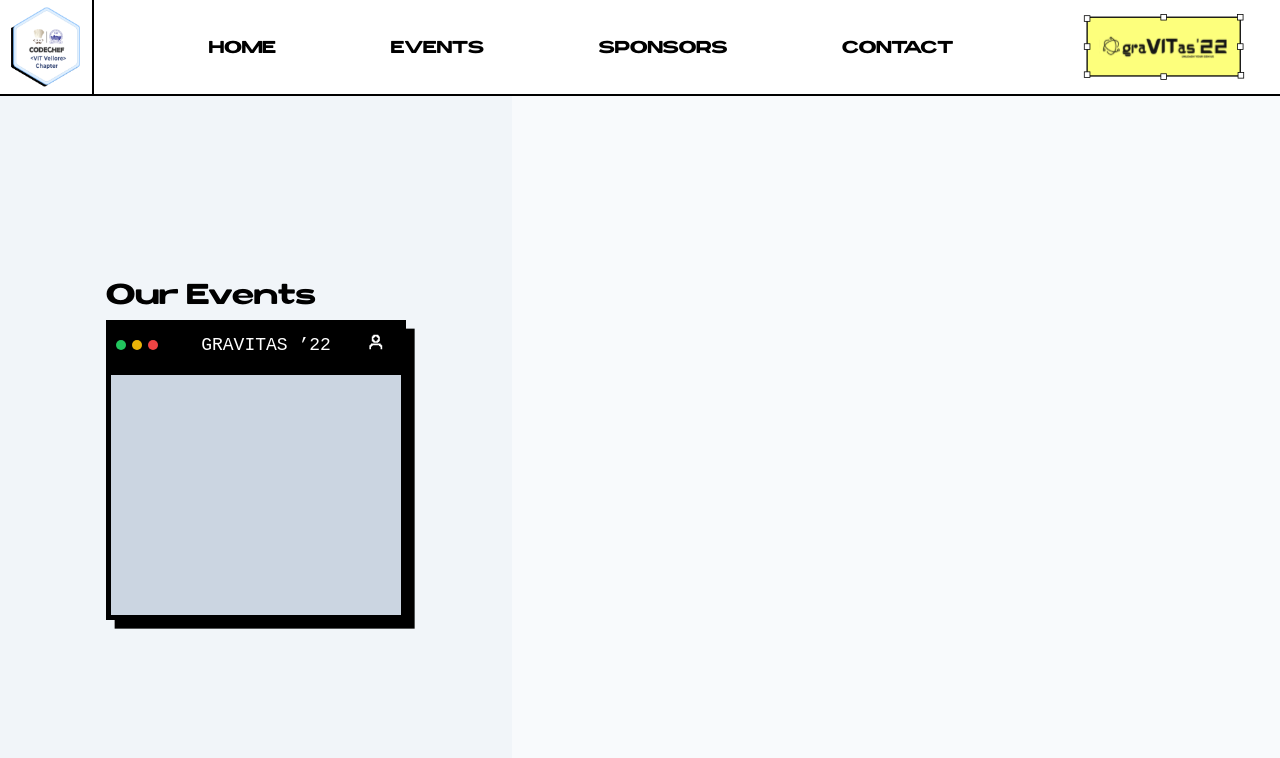
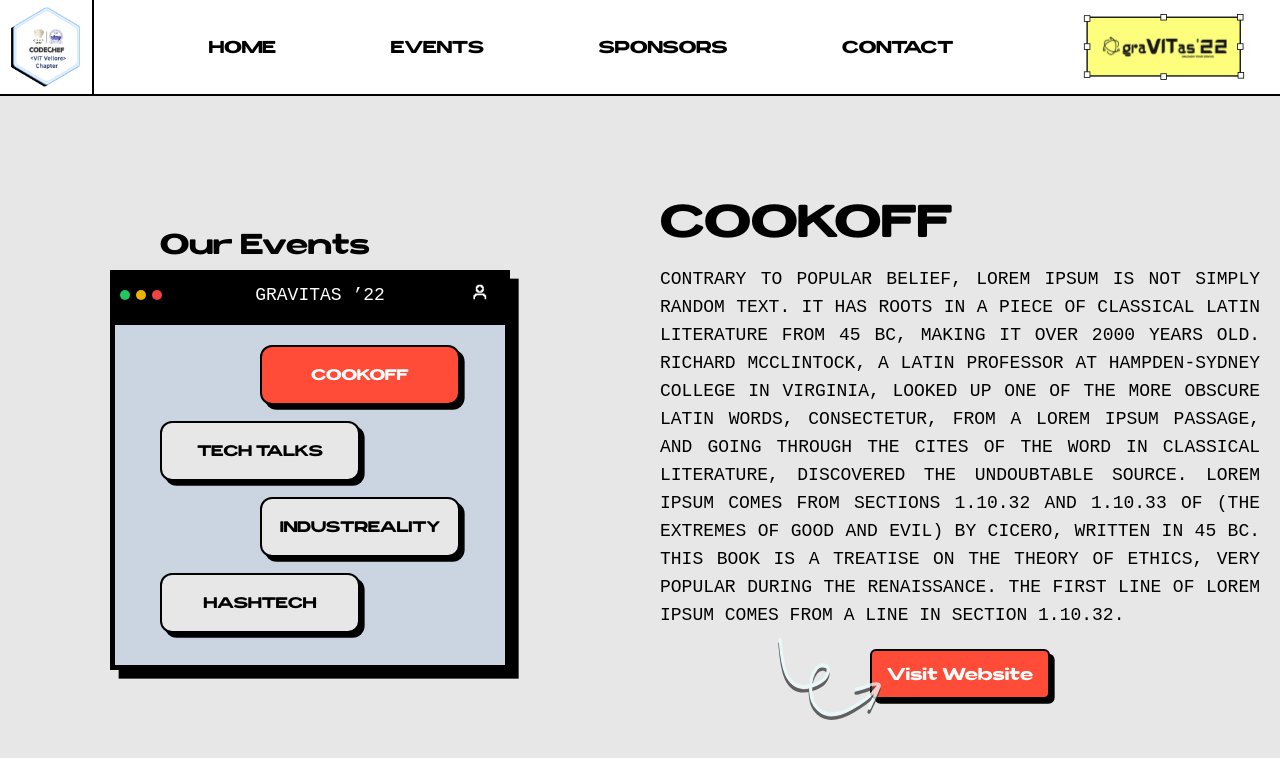
Before and after one commit to CodeChefVIT/Gravitas-22, a Next.js app: page /cookoff in a window 1280 px wide. Shown: the top 758 px of the page. Built offline with nearby package versions, Linux system fonts and the light colour scheme.

Commit message:
feat: event pages created

```diff
--- a/components/EventPage/EventPage.js
+++ b/components/EventPage/EventPage.js
@@ -1,13 +1,18 @@
 import Navbar from "../Navbar/Navbar";
 import Image from "next/image";
-function EventPage() {
+import { useRouter } from "next/router";
+import EventPageNav from "./EventPageNav";
+import pages_config from "../../pages_config.json";
+function EventPage({ event_key }) {
+  const router = useRouter();
+  const event = pages_config[event_key];
   return (
     <>
       <Navbar focus={""} changeFocus={() => {}} />
-      <div className="bg-slate-50 w-[100vw] h-[88vh] absolute bottom-0 flex">
-        <div className=" bg-slate-100 flex-[0.4] flex flex-col justify-center items-center">
+      <div className="bg-[#E7E7E7] w-[100vw] h-[88vh] absolute bottom-0 flex items-center ">
+        <div className=" flex-1  flex-col justify-center items-center hidden md:flex">
           <h1 className="font-mudclaw text-3xl w-[300px] mb-2">Our Events</h1>
-          <div className="w-[300px] h-[300px] bg-slate-300 shadowed">
+          <div className="w-[400px] h-[400px] bg-slate-300 shadowed">
             <div className="w-full h-[50px]  bg-black flex items-center justify-between ">
               <div className="flex relative w-[60px]">
                 <div
@@ -32,8 +37,36 @@ function EventPage() {
                 <Image src={"/avatar.svg"} alt="" width={20} height={20} />
               </div>
             </div>
-            <div className="border-black border-[5px] h-[250px]">
-
+            <div className="border-black border-[5px] h-[350px]">
+              <EventPageNav selected={event_key} />
+            </div>
+          </div>
+        </div>
+        <div className="w-[90%] ml-5 flex flex-col  justify-center items-center md:items-start md:w-[50%]">
+          <div className="flex flex-col">
+            <h1 className="text-xl md:text-3xl lg:text-5xl mx-5 my-5 font-mudclaw">
+              {event.title.toUpperCase()}
+            </h1>
+            <div className="md:w-fit overflow-y-scroll px-5">
+              <p className="font-plex text-justify text-sm md:text-lg uppercase max-w-[100%] md:max-w-[700px]   max-h-[50vh] ">
+                {event.text}
+              </p>
+            </div>
+            <div className="flex items-center justify-center self-center w-fit my-5 mx-5 relative">
+              <div className="absolute  translate-x-[-100%] w-[160px] h-[120px] -mr-[60px] z-10">
+                <Image src={"/squigly_arrow.svg"} alt="" layout="fill" />
+              </div>
+              <button
+                onClick={() => {
+                  router.push(event.link || "/");
+                }}
+                style={{ backgroundColor: event.accent }}
+                className={
+                  " font-mudclaw text-white self-center  w-[180px] h-[50px] text-sm md:text-base lg:text-lg  shadowed_sm hover:shadowed aspect-auto hover:w-[200px] rounded-md border-2 border-black transition-all"
+                }
+              >
+                Visit Website
+              </button>
             </div>
           </div>
         </div>
--- /dev/null
+++ b/components/EventPage/EventPageNav.js
@@ -0,0 +1,42 @@
+import EventPageNavLink from "./EventPageNavLink";
+import pages_config from "../../pages_config.json";
+function EventPageNav({ selected }) {
+  return (
+    <div className="flex flex-col w-[300px] mx-auto font-mudclaw py-3">
+      <EventPageNavLink
+        selected={selected === "cookoff"}
+        align="flex-end"
+        href={"/cookoff"}
+        accent={pages_config["cookoff"].accent}
+      >
+        COOKOFF
+      </EventPageNavLink>
+      <EventPageNavLink
+        selected={selected === "techtalks"}
+        align="flex-start"
+        href={"/techtalks"}
+        accent={pages_config["techtalks"].accent}
+      >
+        TECH TALKS
+      </EventPageNavLink>
+      <EventPageNavLink
+        selected={selected === "industreality"}
+        align="flex-end"
+        href={"/industreality"}
+        accent={pages_config["industreality"].accent}
+      >
+        INDUSTREALITY
+      </EventPageNavLink>
+      <EventPageNavLink
+        selected={selected === "hashtech"}
+        align="flex-start"
+        href={"/hashtech"}
+        accent={pages_config["hashtech"].accent}
+      >
+        HASHTECH
+      </EventPageNavLink>
+    </div>
+  );
+}
+
+export default EventPageNav;
--- /dev/null
+++ b/components/EventPage/EventPageNavLink.js
@@ -0,0 +1,21 @@
+import Link from "next/link";
+function EventPageNavLink({ children, href, align, selected, accent }) {
+  return (
+    <div
+      style={{
+        alignSelf: align,
+        backgroundColor: selected ? accent : "#e7e7e7",
+        color: selected ? "white" : "black",
+
+      }}
+      className={
+        "border-2  border-black w-[200px] h-[60px] text-center flex items-center justify-center rounded-xl my-2 shadowed_sm hover:shadowed hover:w-[210px] transition-all" +
+        (selected ? " shadowed" : "")
+      }
+    >
+      <Link href={href}>{children}</Link>
+    </div>
+  );
+}
+
+export default EventPageNavLink;
--- a/pages/cookoff.js
+++ b/pages/cookoff.js
@@ -1,8 +1,8 @@
 import EventPage from "../components/EventPage/EventPage";
 import Navbar from "../components/Navbar/Navbar";
-
+import pages_config from "../pages_config.json";
 function cookoff() {
-  return <EventPage accent="#"/>;
+  return <EventPage event_key="cookoff" />;
 }
 
 export default cookoff;
--- a/pages/hashtech.js
+++ b/pages/hashtech.js
@@ -1,11 +1,8 @@
+import EventPage from "../components/EventPage/EventPage";
 import Navbar from "../components/Navbar/Navbar";
 
 function hashtech() {
-  return (
-    <>
-      <Navbar focus={""} changeFocus={() => {}} />
-    </>
-  );
+  return <EventPage event_key={"hashtech"} />;
 }
 
 export default hashtech;
--- a/pages/industreality.js
+++ b/pages/industreality.js
@@ -1,11 +1,8 @@
+import EventPage from "../components/EventPage/EventPage";
 import Navbar from "../components/Navbar/Navbar";
 
 function industreality() {
-  return (
-    <>
-      <Navbar focus={""} changeFocus={() => {}} />
-    </>
-  );
+  return <EventPage event_key={"industreality"} />;
 }
 
 export default industreality;
--- a/pages/techtalks.js
+++ b/pages/techtalks.js
@@ -1,11 +1,8 @@
+import EventPage from "../components/EventPage/EventPage";
 import Navbar from "../components/Navbar/Navbar";
 
 function TechTalks() {
-  return (
-    <>
-      <Navbar focus={""} changeFocus={() => {}} />
-    </>
-  );
+  return <EventPage event_key={"techtalks"} />;
 }
 
 export default TechTalks;
```
Also changed, not shown: public/squigly_arrow.svg (added).
